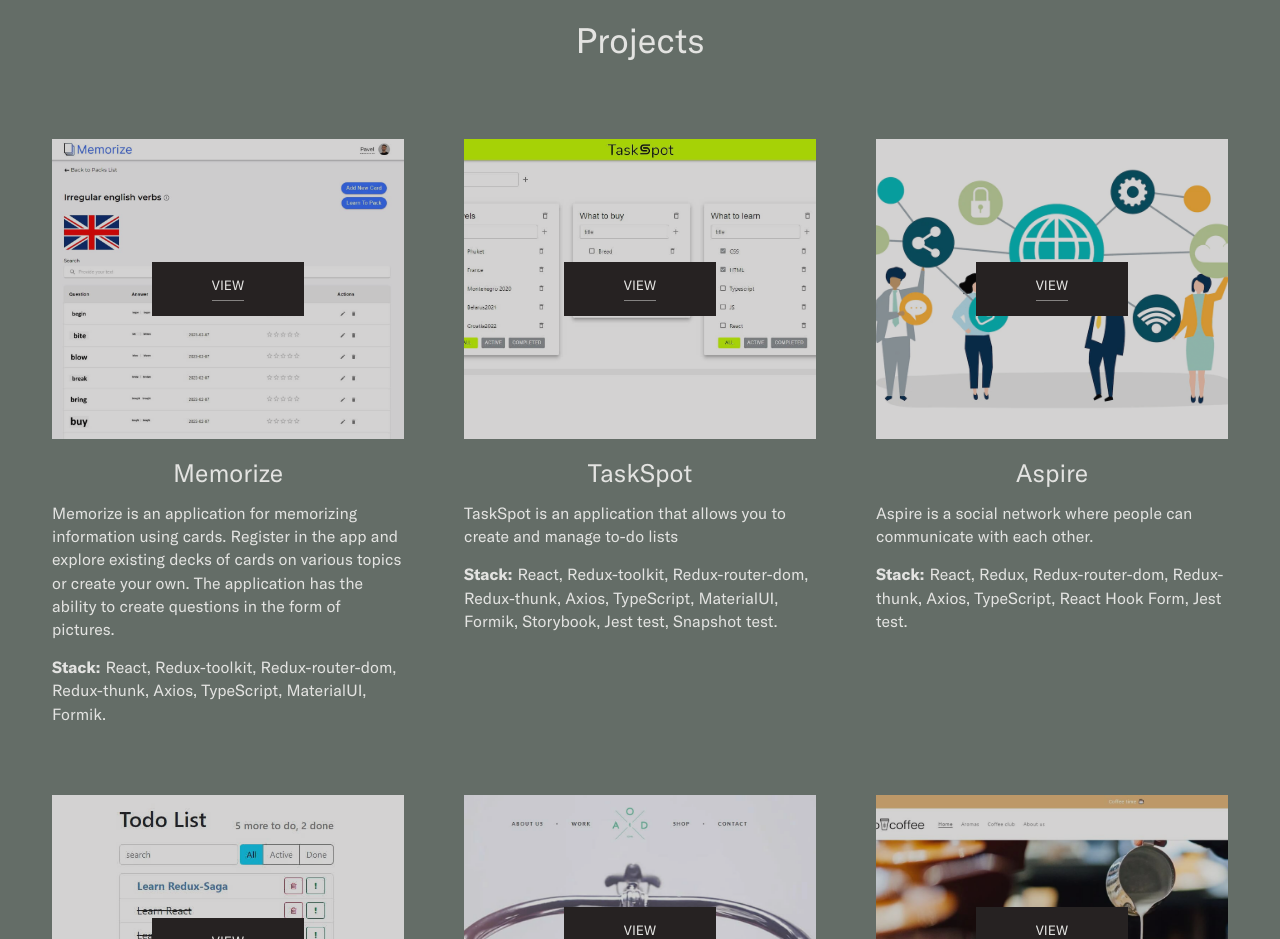
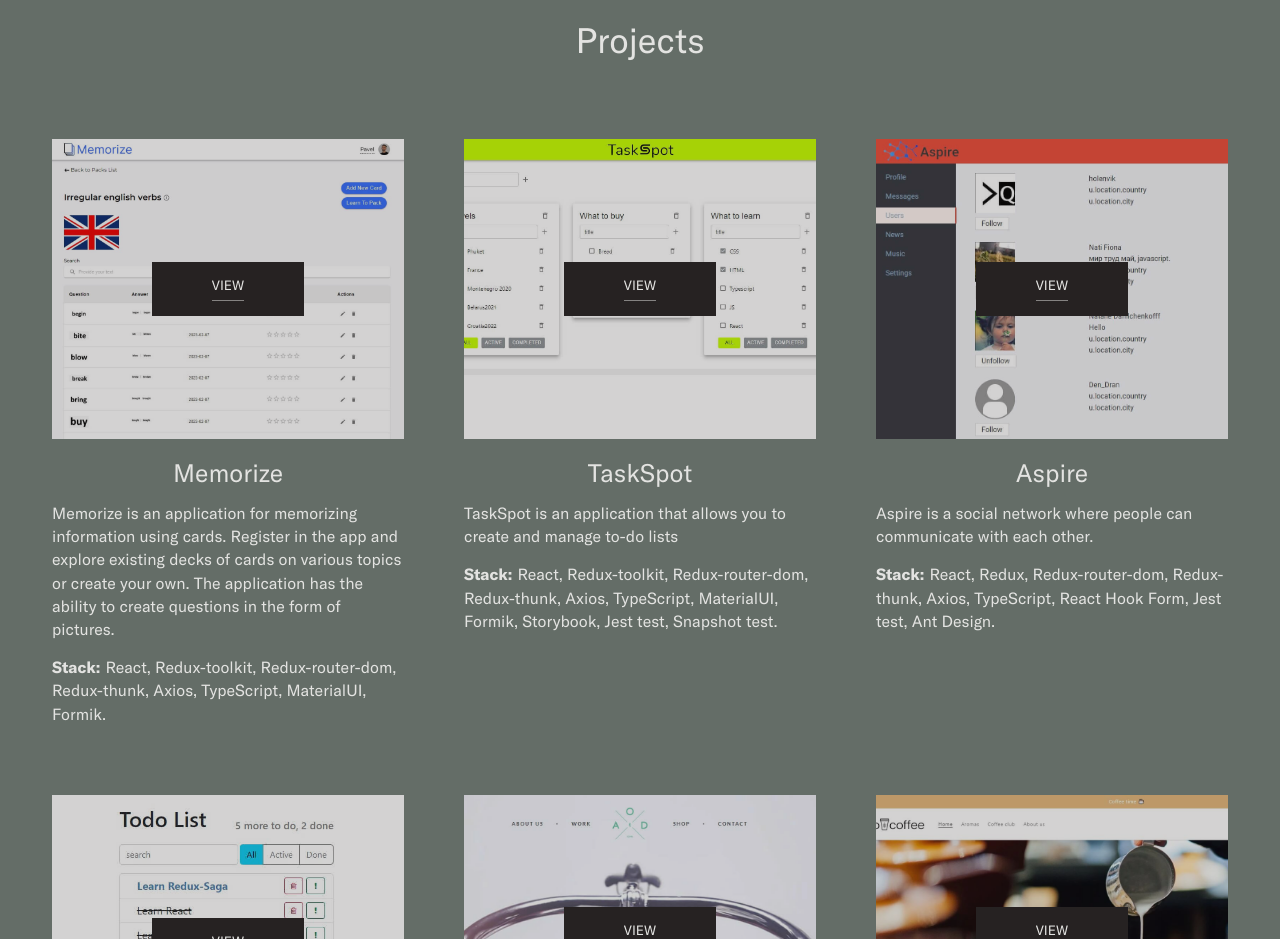
Before and after one commit to Pavel-Grigoryev/portfolio, a React (Create React App) app: page / in a window 1280 px wide. Shown: the part 1720-2659 px from the top of the page. Built offline with nearby package versions, Linux system fonts and the light colour scheme.

Commit message:
fix(projects): changed link

```diff
--- a/src/components/projects/Projects.tsx
+++ b/src/components/projects/Projects.tsx
@@ -1,6 +1,6 @@
 import React from 'react';
 import sCont from 'common/styles/Container.module.scss';
-import networkImg from 'assets/images/network.png';
+import networkImg from 'assets/images/Aspire.jpg';
 import todolistImg from 'assets/images/Todolist.jpg';
 import memorImg from 'assets/images/Memorize.jpg';
 import taskSpotImg from 'assets/images/TaskSpot.jpg';
@@ -47,7 +47,7 @@ export const Projects = () => {
             url: networkImg,
             desc: 'Aspire is a social network where people can communicate with each other.',
             link: 'https://pavel-grigoryev.github.io/Social_network/',
-            stack: 'React, Redux, Redux-router-dom, Redux-thunk, Axios, TypeScript, React Hook Form, Jest test.'
+            stack: 'React, Redux, Redux-router-dom, Redux-thunk, Axios, TypeScript, React Hook Form, Jest test, Ant Design.'
         },
         {
             id: 3,
@@ -80,7 +80,7 @@ export const Projects = () => {
             title: 'SmartHalo Shop',
             url: smartHaloImg,
             desc: 'Bike cycling computer shop.',
-            link: 'https://eco-coffee1.myshopify.com/',
+            link: 'https://smarthalo-bike.myshopify.com/',
             password: 'Password: 123456',
             stack: 'Shopify, Liquid code, Theme Kit, JavaScript, HTML5, CSS3.'
         },
```
Also changed, not shown: src/assets/images/Aspire.jpg (added), 1 other file (tests, documents, lock files or other folders).
